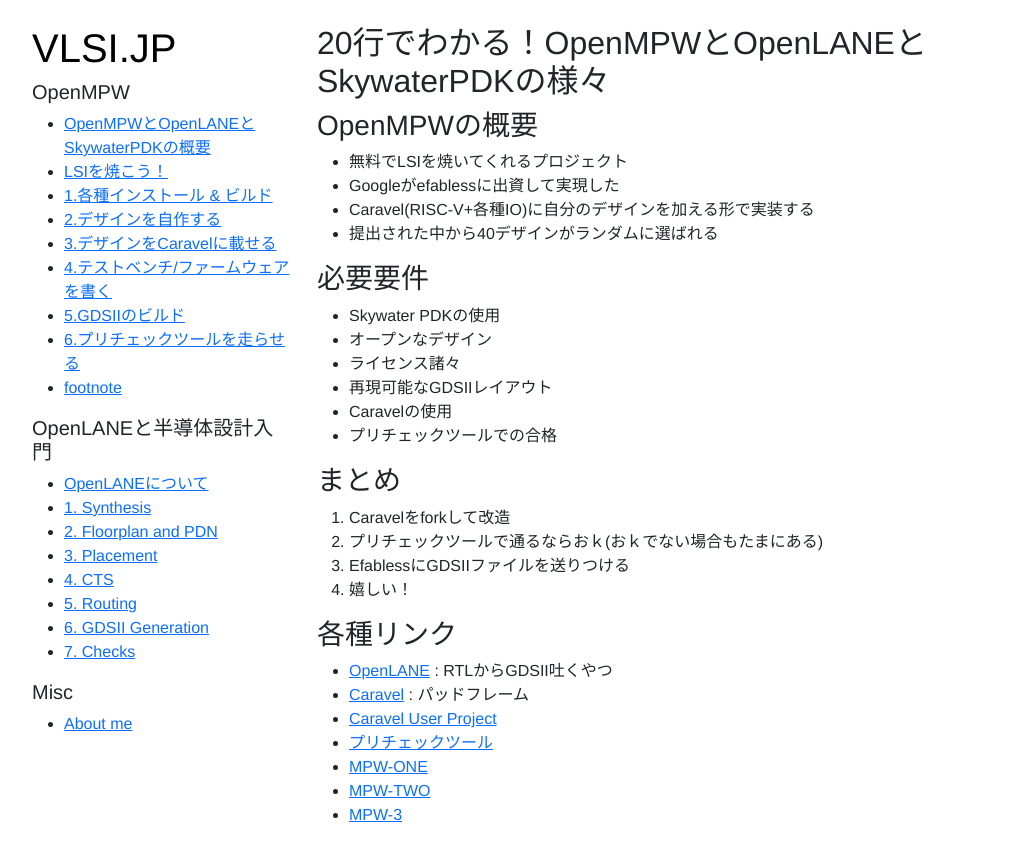
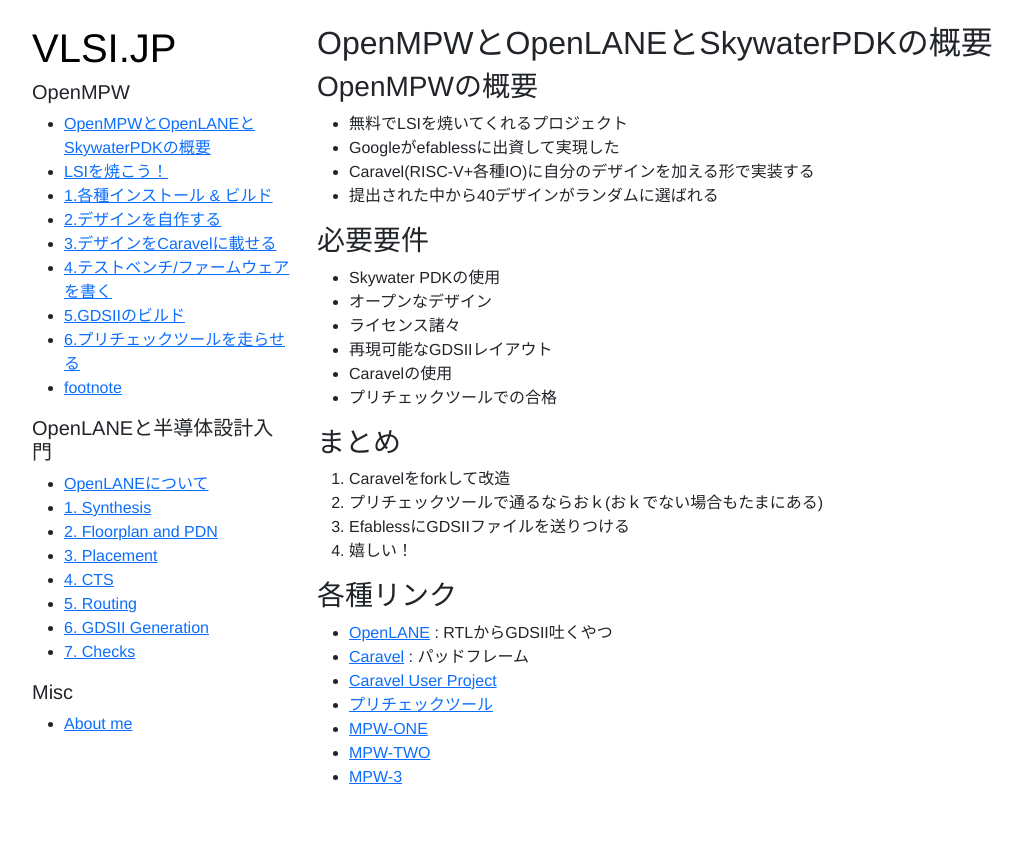
Before and after one commit to Cra2yPierr0t/Cra2yPierr0t.github.io, a Jekyll site: the page built from index.md, in a window 1280 px wide. Shown: the top 861 px of the page, without its empty margins (50-1073 px from the left). Built offline with Jekyll 4.4.1, drawn with Linux system fonts in a browser that asks for light colours.

Commit message:
タイトル変更

```diff
--- a/index.md
+++ b/index.md
@@ -1,8 +1,8 @@
 ---
 layout: default
-title: 20行でわかる！OpenMPWとOpenLANEとSkywaterPDKの様々
+title: OpenMPWとOpenLANEとSkywaterPDKの概要
 ---
-## 20行でわかる！OpenMPWとOpenLANEとSkywaterPDKの様々
+## OpenMPWとOpenLANEとSkywaterPDKの概要
 ### OpenMPWの概要
 * 無料でLSIを焼いてくれるプロジェクト
 * Googleがefablessに出資して実現した
```
Also changed, not shown: 1 other file.
